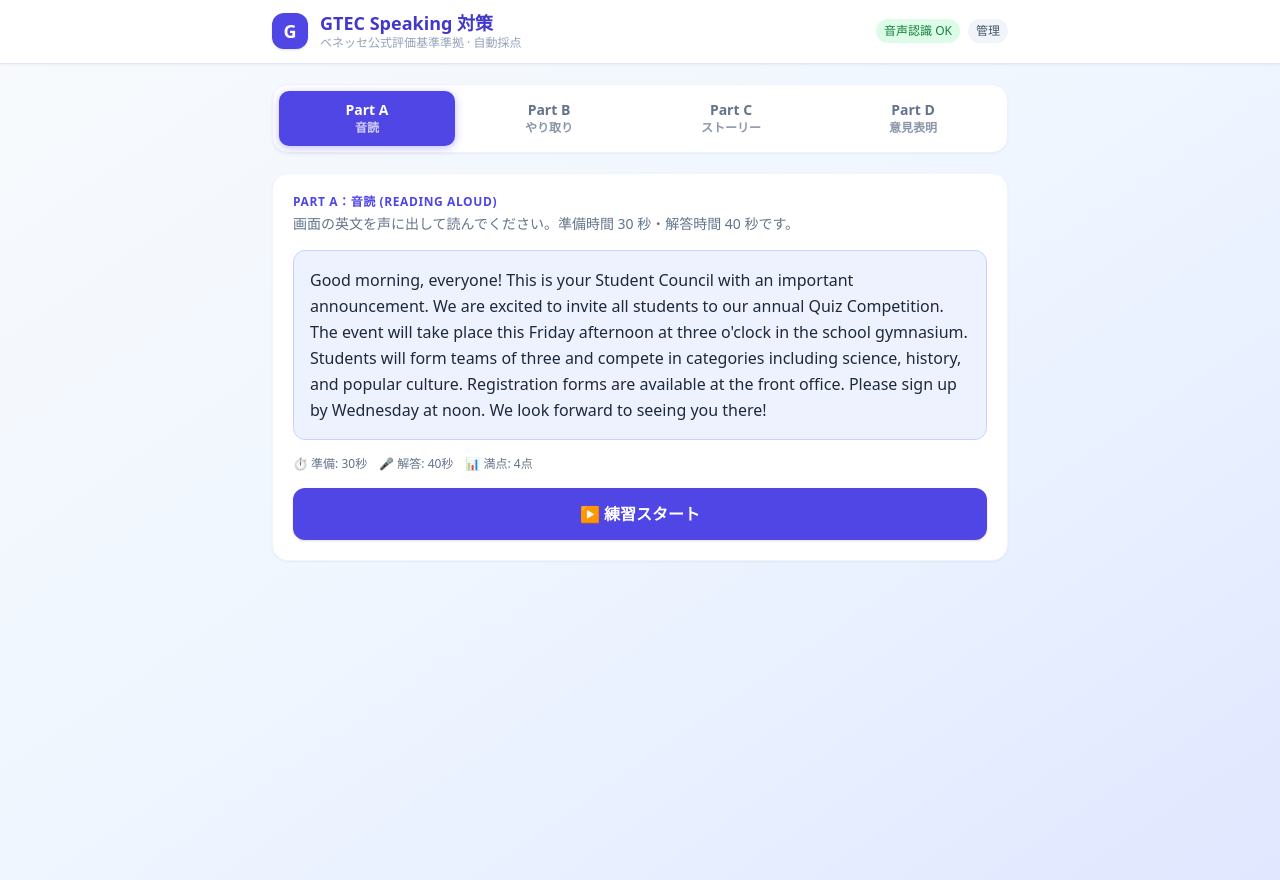
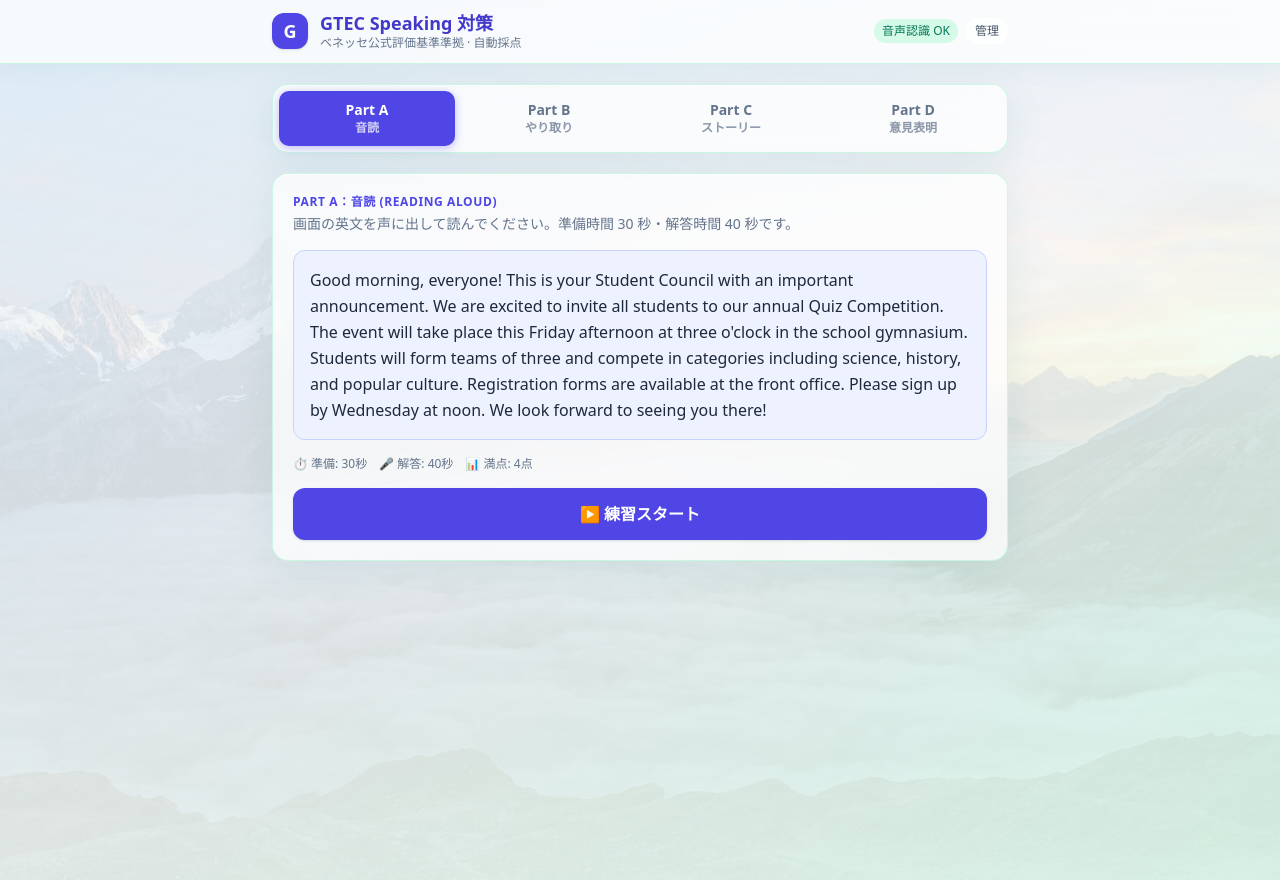
Before and after one commit to Seiichi1868/vibes-apps, a Flask app: page /gtec in a window 1280 px wide. Run offline with Flask 3, Linux system fonts and the light colour scheme; some libraries are stand-ins or nearby versions.

Commit message:
fix(gtec): 自然風景背景・数字正規化・Part A文法訂正削除
- News と同様の nature-bg 透かし背景とガラスUIを生徒/管理画面に適用
- 文字起こしの数字(3等)を英単語(three等)に正規化して不一致を解消
- Part A から文法の訂正フィードバックを完全削除

Co-authored-by: Cursor <cursoragent@cursor.com>

```diff
--- a/gtec_app/evaluator.py
+++ b/gtec_app/evaluator.py
@@ -83,13 +83,8 @@ Return exactly this JSON (no extra keys):
   "scores": {{
     "fluency_pronunciation": <integer 0–4>
   }},
-  "wpm_calculated": {wpm},
-  "feedback": {{
-    "grammar_corrections": [{{"original": "<phrase>", "corrected": "<corrected>", "explanation": "<Japanese>"}}]
-  }}
-}}
-
-Only include grammar_corrections for clear errors. Use an empty array if none."""
+  "wpm_calculated": {wpm}
+}}"""
     return _call(prompt)
 
 
--- a/static/gtec/css/style.css
+++ b/static/gtec/css/style.css
@@ -1,4 +1,21 @@
 /* GTEC Speaking App — カスタムスタイル */
+
+/* ── 背景・ガラスパネル（News と同系統）──────────────────── */
+.glass-header {
+  background: rgba(255, 255, 255, 0.72);
+  backdrop-filter: blur(14px);
+  -webkit-backdrop-filter: blur(14px);
+  border-bottom: 1px solid rgba(167, 243, 208, 0.55);
+  box-shadow: 0 4px 24px rgba(15, 118, 110, 0.06);
+}
+
+.glass-card {
+  background: rgba(255, 255, 255, 0.72);
+  backdrop-filter: blur(16px);
+  -webkit-backdrop-filter: blur(16px);
+  border: 1px solid rgba(167, 243, 208, 0.55);
+  box-shadow: 0 10px 40px rgba(15, 118, 110, 0.09), 0 1px 0 rgba(255, 255, 255, 0.8) inset;
+}
 
 /* ── タブボタン ─────────────────────────────────────────── */
 .tab-btn {
@@ -25,7 +42,7 @@
 }
 
 .tab-btn.tab-inactive:hover {
-  background-color: #f1f5f9;
+  background-color: rgba(255, 255, 255, 0.55);
   color: #4f46e5;
 }
 
@@ -134,11 +151,13 @@
 
 /* ── 管理画面 ───────────────────────────────────────────── */
 .admin-card {
-  background: #fff;
-  border: 1px solid #e0e7ff;
+  background: rgba(255, 255, 255, 0.72);
+  backdrop-filter: blur(16px);
+  -webkit-backdrop-filter: blur(16px);
+  border: 1px solid rgba(167, 243, 208, 0.55);
   border-radius: 1rem;
   padding: 1.25rem;
-  box-shadow: 0 1px 3px rgba(79, 70, 229, 0.06);
+  box-shadow: 0 10px 40px rgba(15, 118, 110, 0.09), 0 1px 0 rgba(255, 255, 255, 0.8) inset;
 }
 
 .admin-card-title {
--- a/static/gtec/js/app.js
+++ b/static/gtec/js/app.js
@@ -123,13 +123,83 @@ function countdown(seconds, onTick) {
 
 // ─── 5. 単語比較（音読判定アプリと同ロジック・英語専用）──────────
 
+const NUMBER_ONES = [
+  'zero', 'one', 'two', 'three', 'four', 'five', 'six', 'seven', 'eight', 'nine',
+  'ten', 'eleven', 'twelve', 'thirteen', 'fourteen', 'fifteen', 'sixteen',
+  'seventeen', 'eighteen', 'nineteen',
+];
+const NUMBER_TENS = [
+  '', '', 'twenty', 'thirty', 'forty', 'fifty', 'sixty', 'seventy', 'eighty', 'ninety',
+];
+const ENGLISH_NUMBER_WORDS = new Set([
+  ...NUMBER_ONES,
+  ...NUMBER_TENS.filter(Boolean),
+  'hundred', 'thousand', 'million', 'oh',
+]);
+
+function intToEnglish(n) {
+  const num = Math.floor(Number(n));
+  if (!Number.isFinite(num) || num < 0) return '';
+  if (num < 20) return NUMBER_ONES[num];
+  if (num < 100) {
+    const tens = Math.floor(num / 10);
+    const ones = num % 10;
+    return ones ? `${NUMBER_TENS[tens]} ${NUMBER_ONES[ones]}` : NUMBER_TENS[tens];
+  }
+  if (num < 1000) {
+    const hundreds = Math.floor(num / 100);
+    const rest = num % 100;
+    if (!rest) return `${NUMBER_ONES[hundreds]} hundred`;
+    return `${NUMBER_ONES[hundreds]} hundred ${intToEnglish(rest)}`;
+  }
+  if (num < 1000000) {
+    const thousands = Math.floor(num / 1000);
+    const rest = num % 1000;
+    if (!rest) return `${intToEnglish(thousands)} thousand`;
+    return `${intToEnglish(thousands)} thousand ${intToEnglish(rest)}`;
+  }
+  return String(num);
+}
+
+function expandOrdinals(text) {
+  return String(text || '').replace(/\b(\d+)(st|nd|rd|th)\b/gi, (_, digits) =>
+    intToEnglish(parseInt(digits, 10))
+  );
+}
+
+function expandClockTimes(text) {
+  return String(text || '').replace(
+    /\b(\d{1,2}):(\d{2})\b/g,
+    (_, hour, minute) => {
+      const h = parseInt(hour, 10);
+      const m = parseInt(minute, 10);
+      if (h > 23 || m > 59) return `${hour} ${minute}`;
+      return `${intToEnglish(h)} ${intToEnglish(m)}`;
+    }
+  );
+}
+
+function expandSpacedClockTimes(text) {
+  return String(text || '').replace(/\b(\d{1,2})\s+(\d{2})\b/g, (match, hour, minute) => {
+    const h = parseInt(hour, 10);
+    const m = parseInt(minute, 10);
+    if (h > 23 || m > 59) return match;
+    return `${intToEnglish(h)} ${intToEnglish(m)}`;
+  });
+}
+
+function expandStandaloneNumbers(text) {
+  return String(text || '').replace(/\b\d+\b/g, digits => intToEnglish(parseInt(digits, 10)));
+}
+
 function normalizeTextForWords(text) {
-  return String(text || '')
-    .replace(/\r\n|\r|\n/g, ' ')
-    .toLowerCase()
-    .replace(/[,.!?;:()[\]{}"""''…—–-]/g, ' ')
-    .replace(/\s+/g, ' ')
-    .trim();
+  let normalized = String(text || '').replace(/\r\n|\r|\n/g, ' ').toLowerCase();
+  normalized = expandOrdinals(normalized);
+  normalized = expandClockTimes(normalized);
+  normalized = expandSpacedClockTimes(normalized);
+  normalized = expandStandaloneNumbers(normalized);
+  normalized = normalized.replace(/[,.!?;:()[\]{}"""''…—–-]/g, ' ');
+  return normalized.replace(/\s+/g, ' ').trim();
 }
 
 function extractWordTokens(text) {
@@ -137,10 +207,16 @@ function extractWordTokens(text) {
   return normalized ? normalized.split(' ').filter(Boolean) : [];
 }
 
-function normalizeWordForDiff(word) {
-  return String(word || '')
-    .replace(/^[^a-z0-9]+|[^a-z0-9]+$/gi, '')
-    .toLowerCase();
+function canonicalCompareToken(token) {
+  const word = String(token || '').trim().toLowerCase();
+  if (!word) return '';
+  if (/^\d{1,2}:\d{2}$/.test(word)) {
+    const [hour, minute] = word.split(':');
+    return `${intToEnglish(parseInt(hour, 10))} ${intToEnglish(parseInt(minute, 10))}`;
+  }
+  if (/^\d+$/.test(word)) return intToEnglish(parseInt(word, 10));
+  if (ENGLISH_NUMBER_WORDS.has(word)) return word;
+  return word.replace(/^[^a-z0-9]+|[^a-z0-9]+$/gi, '');
 }
 
 function levenshtein(a, b) {
@@ -159,11 +235,15 @@ function levenshtein(a, b) {
 }
 
 function tokenMatchScore(refToken, spokenToken) {
-  const refNorm = normalizeWordForDiff(refToken);
-  const spokenNorm = normalizeWordForDiff(spokenToken);
+  const refNorm = canonicalCompareToken(refToken);
+  const spokenNorm = canonicalCompareToken(spokenToken);
   if (!refNorm || !spokenNorm) return -2;
   if (refNorm === spokenNorm) return 3;
   if (levenshtein(refNorm, spokenNorm) <= 1) return 1;
+  const refParts = refNorm.split(' ').filter(Boolean);
+  const spokenParts = spokenNorm.split(' ').filter(Boolean);
+  if (refParts.length > 1 && refParts.join(' ') === spokenNorm) return 3;
+  if (spokenParts.length > 1 && spokenParts.join(' ') === refNorm) return 3;
   return -2;
 }
 
@@ -382,7 +462,7 @@ async function callEvaluate(payload) {
 // ─── 7. UI パーツ ────────────────────────────────────────────
 
 function cardWrap(html) {
-  return `<div class="bg-white rounded-2xl shadow-sm border border-slate-100 p-5 mb-4">${html}</div>`;
+  return `<div class="glass-card rounded-2xl p-5 mb-4">${html}</div>`;
 }
 
 function timerDisplay(sec, phase) {
@@ -454,24 +534,6 @@ function scoreCircle(score, max, label, color = 'indigo') {
       <span class="text-xs ${txt} font-semibold text-center leading-tight">${label}</span>
       <span class="text-xs text-slate-400">/ ${max}</span>
       <span class="text-base">${grade}</span>
-    </div>`;
-}
-
-function feedbackBlockPartA(fb) {
-  if (!fb) return '';
-  const corrections = (fb.grammar_corrections || []).map(c =>
-    `<li class="mb-1">
-      <span class="line-through text-red-400">${escapeHTML(c.original)}</span>
-      <span class="mx-1 text-slate-400">→</span>
-      <span class="text-emerald-700 font-medium">${escapeHTML(c.corrected)}</span>
-      ${c.explanation ? `<span class="text-slate-500 text-xs"> (${escapeHTML(c.explanation)})</span>` : ''}
-    </li>`
-  ).join('');
-  if (!corrections) return '';
-  return `
-    <div class="bg-orange-50 border border-orange-200 rounded-xl p-3 text-sm">
-      <p class="font-semibold text-orange-700 mb-2">📝 文法の訂正</p>
-      <ul class="space-y-1 text-slate-700">${corrections}</ul>
     </div>`;
 }
 
@@ -623,7 +685,6 @@ function renderPartAResult(result, text, duration, targetText) {
       ${comparison.html}
       <p class="text-xs text-slate-400 mb-1">あなたの回答（文字起こし）</p>
       <div class="bg-slate-50 border border-slate-200 rounded-xl p-3 text-sm text-slate-700 mb-4">${escapeHTML(text) || '（認識できませんでした）'}</div>
-      ${feedbackBlockPartA(result.feedback)}
       ${retryBtn()}
     `)}</div>`;
   document.getElementById('retry-btn').onclick = () => startPart('A');
--- a/templates/gtec/index.html
+++ b/templates/gtec/index.html
@@ -6,6 +6,15 @@
   <title>GTEC Speaking 対策アプリ</title>
   <script src="https://cdn.tailwindcss.com"></script>
   <link rel="stylesheet" href="{{ url_for('static', filename='gtec/css/style.css') }}">
+  <style>
+    .gtec-page-bg {
+      background-image: url("{{ url_for('static', filename='news/images/nature-bg.jpg') }}");
+      background-size: cover;
+      background-position: center;
+      background-attachment: fixed;
+      background-repeat: no-repeat;
+    }
+  </style>
   <script>
     tailwind.config = {
       theme: {
@@ -18,23 +27,30 @@
     }
   </script>
 </head>
-<body class="min-h-screen bg-gradient-to-br from-slate-50 via-blue-50 to-indigo-100">
+<body class="relative min-h-screen text-slate-800 antialiased">
+
+  <!-- 背景透かし（News と同様の自然風景） -->
+  <div class="pointer-events-none fixed inset-0 -z-10 overflow-hidden" aria-hidden="true">
+    <div class="gtec-page-bg absolute inset-0 scale-105 opacity-[0.38]"></div>
+    <div class="absolute inset-0 bg-gradient-to-br from-sky-100/75 via-white/55 to-emerald-100/70"></div>
+    <div class="absolute inset-0 bg-gradient-to-t from-emerald-50/40 via-transparent to-sky-50/30"></div>
+  </div>
 
   <!-- ── Header ─────────────────────────────────────────────── -->
-  <header class="bg-white border-b border-indigo-100 shadow-sm sticky top-0 z-40">
+  <header class="glass-header sticky top-0 z-40">
     <div class="max-w-3xl mx-auto px-4 py-3 flex items-center justify-between">
       <div class="flex items-center gap-3">
         <div class="w-9 h-9 rounded-xl bg-indigo-600 flex items-center justify-center text-white text-lg font-bold shadow">G</div>
         <div>
           <h1 class="text-lg font-bold text-indigo-700 leading-tight">GTEC Speaking 対策</h1>
-          <p class="text-xs text-slate-400">ベネッセ公式評価基準準拠 · 自動採点</p>
+          <p class="text-xs text-slate-500">ベネッセ公式評価基準準拠 · 自動採点</p>
         </div>
       </div>
       <div class="flex items-center gap-2">
-        <div id="browser-badge" class="hidden text-xs px-2 py-1 rounded-full bg-green-100 text-green-700 font-medium">
+        <div id="browser-badge" class="hidden text-xs px-2 py-1 rounded-full bg-emerald-100/90 text-emerald-700 font-medium">
           音声認識 OK
         </div>
-        <a href="/gtec/admin" class="text-xs px-2 py-1 rounded-full bg-slate-100 text-slate-600 hover:bg-indigo-50 hover:text-indigo-700 font-medium transition-colors">
+        <a href="/gtec/admin" class="text-xs px-2 py-1 rounded-full bg-white/60 text-slate-600 hover:bg-indigo-50 hover:text-indigo-700 font-medium transition-colors border border-white/80">
           管理
         </a>
       </div>
@@ -43,7 +59,7 @@
 
   <!-- ── No-support Banner ──────────────────────────────────── -->
   <div id="no-support-banner" class="hidden max-w-3xl mx-auto mt-4 px-4">
-    <div class="bg-amber-50 border border-amber-200 rounded-xl p-4 flex gap-3">
+    <div class="glass-card rounded-xl p-4 flex gap-3 border-amber-200/80">
       <span class="text-amber-500 text-xl">⚠️</span>
       <div>
         <p class="font-semibold text-amber-800">このブラウザは音声認識に対応していません</p>
@@ -57,7 +73,7 @@
 
   <!-- ── Part Tabs ──────────────────────────────────────────── -->
   <nav class="max-w-3xl mx-auto px-4 mt-5">
-    <div class="grid grid-cols-4 gap-1.5 bg-white rounded-2xl p-1.5 shadow-sm border border-indigo-50">
+    <div class="grid grid-cols-4 gap-1.5 glass-card rounded-2xl p-1.5">
       <button class="tab-btn" data-part="A">
         <span class="block font-bold text-sm">Part A</span>
         <span class="block text-xs opacity-75">音読</span>
```
Also changed, not shown: templates/gtec/admin.html (+17 -4 lines).
